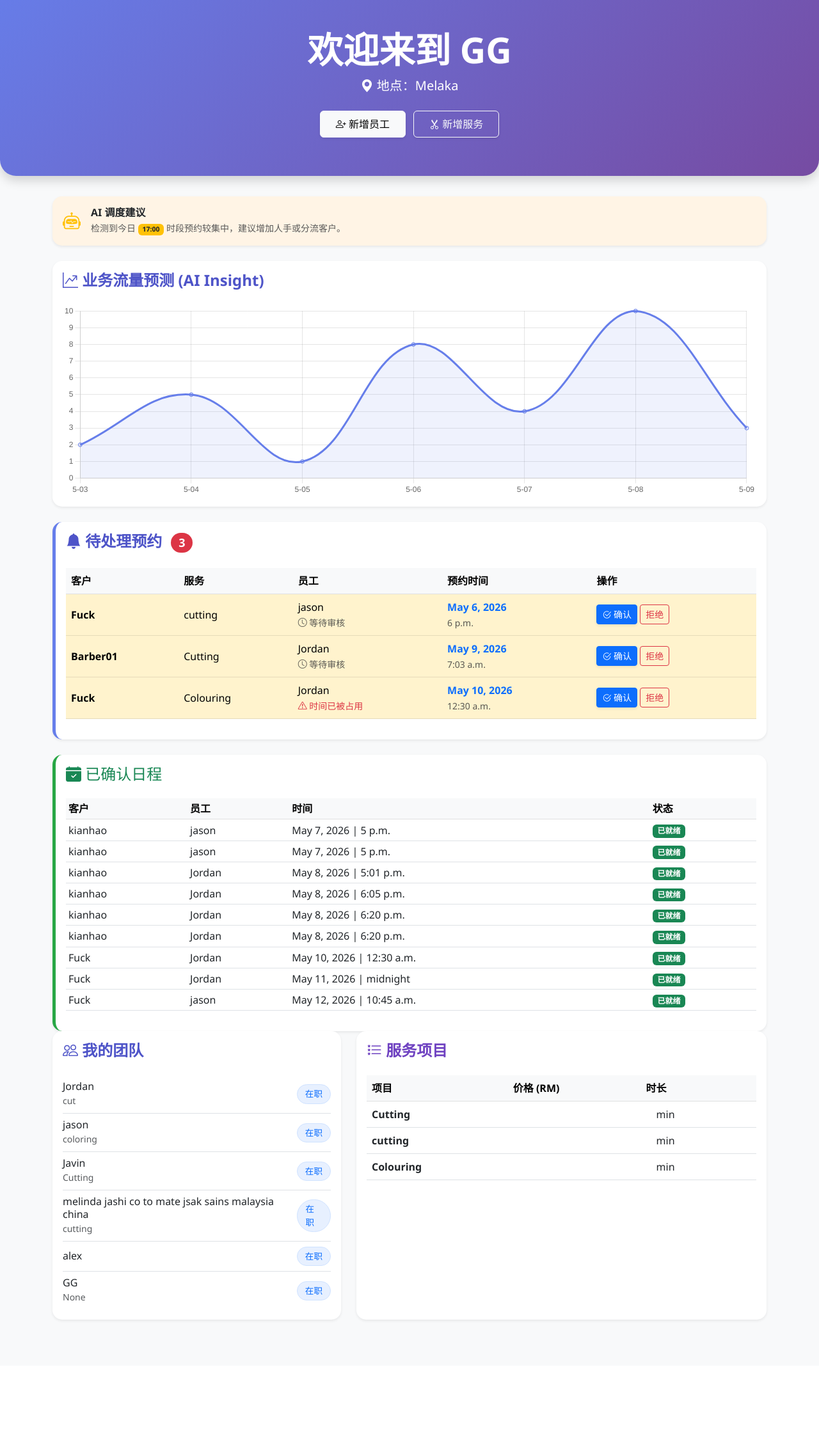
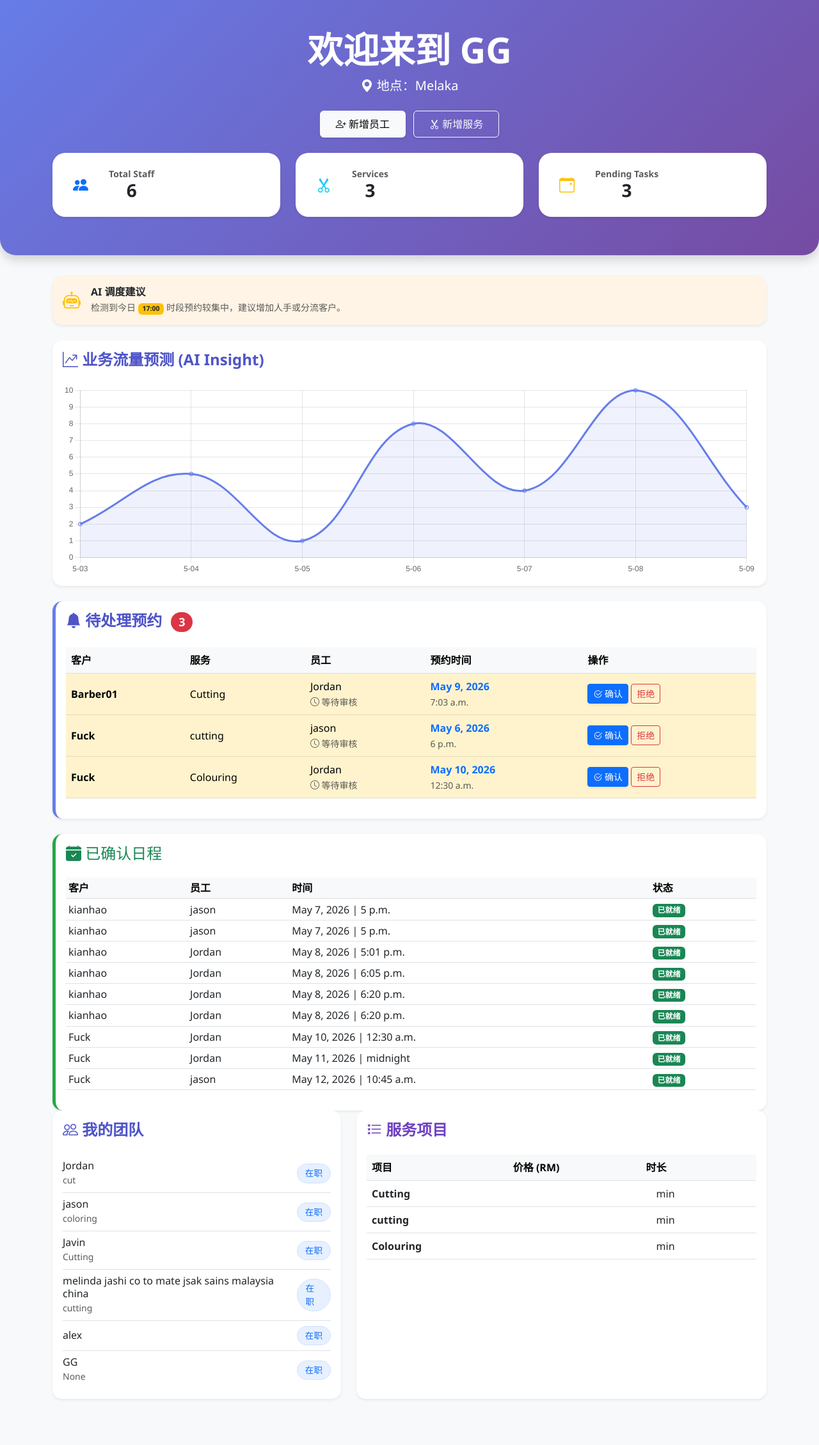
Before and after one commit to kh1683/AI-based-Online-Service-Booking-and-Scheduling-System, a Django app: page /services/dashboard/ in a window 1280 px wide. Shown: the part 56-2315 px from the top of the page at 64% size. Before the commit the page ends 2122 px from the top, so only its background shows below. Run offline with Django 5.2, Linux system fonts and the light colour scheme; a user stored in the database is signed in; data comes from the database, SQL or seed files in the repository; both versions use the stored data as it was after the commit.

Commit message:
validation for services booking

```diff
--- a/HairSalon/HairSalon/urls.py
+++ b/HairSalon/HairSalon/urls.py
@@ -17,11 +17,13 @@
 from django.contrib import admin
 from django.urls import path, include
 from django.shortcuts import redirect
+from django.views.generic.base import RedirectView
 
 urlpatterns = [
     path('admin/', admin.site.urls),
     path('services/', include('services.urls')),
     # 🚩 将根路径直接跳转到 dashboard
+    path('', RedirectView.as_view(url='/services/salon_list/', permanent=False)),
 
 
 ]
--- a/HairSalon/services/templates/services/base.html
+++ b/HairSalon/services/templates/services/base.html
@@ -73,7 +73,7 @@
                     {% else %}
                         <li><hr class="dropdown-divider"></li>
                         <li><h6 class="dropdown-header text-uppercase small fw-bold">Customer Portal</h6></li>
-                        <li><a class="dropdown-item" href="{% url 'my_booking' %}">
+                        <li><a class="dropdown-item" href="{% url 'my_bookings' %}">
                             <i class="bi bi-calendar-event me-2"></i> My Bookings
                         </a></li>
                         <li><a class="dropdown-item" href="{% url 'salon_list' %}">
@@ -103,6 +103,7 @@
     <div class="main-header shadow" style="padding-top: 100px; padding-bottom: 60px; background: linear-gradient(135deg, #667eea 0%, #764ba2 100%);">
         <div class="container text-center text-white">
             {% block header_content %}
+
                 {% endblock %}
         </div>
     </div>
--- a/HairSalon/services/templates/services/dashboard.html
+++ b/HairSalon/services/templates/services/dashboard.html
@@ -6,9 +6,54 @@
     <h1 class="display-4 fw-bold">欢迎来到 {{ salon.name }}</h1>
     <p class="lead"><i class="bi bi-geo-alt-fill"></i> 地点：{{ salon.location }}</p>
     <div class="mt-4">
-        <a href="{% url 'add_staff' %}" class="btn btn-light px-4 py-2 me-2 shadow-sm"><i class="bi bi-person-plus"></i> 新增员工</a>
-        <a href="{% url 'add_service' %}" class="btn btn-outline-light px-4 py-2 shadow-sm"><i class="bi bi-scissors"></i> 新增服务</a>
+        <a href="{% url 'manage_staff' %}" class="btn btn-light px-4 py-2 me-2 shadow-sm"><i class="bi bi-person-plus"></i> 新增员工</a>
+        <a href="{% url 'manage_services' %}" class="btn btn-outline-light px-4 py-2 shadow-sm"><i class="bi bi-scissors"></i> 新增服务</a>
     </div>
+    <div class="row g-4 mt-n4 mb-5">
+    </div>
+    <div class="row g-4 mt-n4">
+    <div class="col-md-4">
+        <div class="card border-0 shadow-sm bg-white p-3" style="border-radius: 20px;">
+            <div class="d-flex align-items-center">
+                <div class="icon-shape bg-primary-soft text-primary rounded-circle p-3 me-3">
+                    <i class="bi bi-people-fill fs-4"></i>
+                </div>
+                <div>
+                    <h6 class="text-muted mb-0 small uppercase fw-bold">Total Staff</h6>
+                    <h3 class="fw-bold mb-0">{{ staff_count }}</h3>
+                </div>
+            </div>
+        </div>
+    </div>
+
+    <div class="col-md-4">
+        <div class="card border-0 shadow-sm bg-white p-3" style="border-radius: 20px;">
+            <div class="d-flex align-items-center">
+                <div class="icon-shape bg-info-soft text-info rounded-circle p-3 me-3">
+                    <i class="bi bi-scissors fs-4"></i>
+                </div>
+                <div>
+                    <h6 class="text-muted mb-0 small uppercase fw-bold">Services</h6>
+                    <h3 class="fw-bold mb-0">{{ service_count }}</h3>
+                </div>
+            </div>
+        </div>
+    </div>
+
+    <div class="col-md-4">
+        <div class="card border-0 shadow-sm bg-white p-3" style="border-radius: 20px;">
+            <div class="d-flex align-items-center">
+                <div class="icon-shape bg-warning-soft text-warning rounded-circle p-3 me-3">
+                    <i class="bi bi-calendar-event fs-4"></i>
+                </div>
+                <div>
+                    <h6 class="text-muted mb-0 small uppercase fw-bold">Pending Tasks</h6>
+                    <h3 class="fw-bold mb-0">{{ pending_count }}</h3>
+                </div>
+            </div>
+        </div>
+    </div>
+</div>
 {% endblock %}
 
 
--- a/HairSalon/services/templates/services/salon_list.html
+++ b/HairSalon/services/templates/services/salon_list.html
@@ -23,8 +23,8 @@
                     <span class="badge bg-light text-primary border border-primary px-3">
                         <i class="bi bi-star-fill text-warning"></i> 4.9
                     </span>
-                    <a href="{% url 'create_booking' salon.id %}" class="btn btn-primary rounded-pill px-4">
-                        Book Now
+                    <a href="{% url 'salon_detail' salon.id %}" class="btn btn-primary rounded-pill px-4">
+                        View Services
                     </a>
                 </div>
             </div>
--- a/HairSalon/services/urls.py
+++ b/HairSalon/services/urls.py
@@ -1,14 +1,17 @@
 from django.urls import path, include
 from . import views
+from services import views
 
 urlpatterns = [
+    # 🚩 核心：这里是空字符串，代表根目录 http://127.0.0.1:8000/
+    path('', views.salon_list, name='home'),
     # 账号相关
     path('register/', views.register, name='register'),
     path('onboarding/', views.onboarding_choice, name='onboarding_choice'),
     path('accounts/', include('django.contrib.auth.urls')),
     path('dashboard/', views.salon_dashboard, name='dashboard'),
-    path('add-staff/', views.add_staff, name='add_staff'),
-    path('add-service/', views.add_service, name='add_service'),
+    # path('add-staff/', views.add_staff, name='add_staff'),
+    # path('add-service/', views.add_service, name='add_service'),
     path('manage-services/', views.manage_services, name='manage_services'),
     path('service/<int:service_id>/toggle/', views.toggle_service_status, name='toggle_service_status'),
     path('salon/<int:salon_id>/book/', views.create_booking, name='create_booking'),
@@ -16,8 +19,9 @@
     path('booking/<int:booking_id>/reject/', views.reject_booking, name='reject_booking'),
     path('my-schedule/', views.staff_schedule, name='staff_schedule'),
     path('create-salon/', views.create_salon, name='create_salon'),
-    path('salons/', views.salon_list, name='salon_list'),
+    path('salon_list/', views.salon_list, name='salon_list'),
     path('my-bookings/', views.my_bookings, name='my_bookings'),
     path('manage-staff/', views.manage_staff, name='manage_staff'),
     path('staff/<int:staff_id>/toggle/', views.toggle_staff_status, name='toggle_staff_status'),
+    path('salon/<int:salon_id>/', views.salon_detail, name='salon_detail'),
 ]
--- a/HairSalon/services/views.py
+++ b/HairSalon/services/views.py
@@ -9,6 +9,7 @@
 from django import forms
 from django.utils import timezone
 from django.contrib import messages
+from datetime import datetime,time
 
 @login_required
 def salon_dashboard(request):
@@ -22,6 +23,16 @@
         salon = Salon.objects.get(owner=request.user)
     except Salon.DoesNotExist:
         return redirect('')  # 之后我们再补这个创建页面
+
+
+    salon = get_object_or_404(Salon, owner=request.user)
+    staff_count = Staff.objects.filter(salon=salon, is_active=True).count()
+    service_count = Service.objects.filter(salon=salon, is_active=True).count()
+    # 🚩 1. 获取所有的待处理预约对象（给表格循环用）
+    pending_bookings_list = Booking.objects.filter(salon=salon, status='pending')
+
+    # 🚩 2. 获取数量（给紫色卡片显示数字用）
+    pending_count = pending_bookings_list.count()
 
     # 使用 related_name 轻松获取数据
     staffs = salon.staffs.all()
@@ -72,36 +83,41 @@
         # 🚩 重点：把图表数据传过去
         'chart_labels': chart_labels,
         'chart_data': chart_data,
+        #统计
+        'staff_count': staff_count,
+        'service_count': service_count,
+        'pending_bookings': pending_bookings_list,  # 🚩 传列表给表格循环
+        'pending_count': pending_count,
     })
 
-@login_required
-def add_staff(request):
-    salon = Salon.objects.get(owner=request.user)
-    if request.method == 'POST':
-        form = StaffForm(request.POST)
-        if form.is_valid():
-            staff = form.save(commit=False)
-            staff.salon = salon  # 🚩 自动将新员工绑定到当前店主的店铺
-            staff.save()
-            return redirect('dashboard')
-    else:
-        form = StaffForm()
-    return render(request, 'services/add_staff.html', {'form': form})
+# @login_required
+# def add_staff(request):
+#     salon = Salon.objects.get(owner=request.user)
+#     if request.method == 'POST':
+#         form = StaffForm(request.POST)
+#         if form.is_valid():
+#             staff = form.save(commit=False)
+#             staff.salon = salon  # 🚩 自动将新员工绑定到当前店主的店铺
+#             staff.save()
+#             return redirect('dashboard')
+#     else:
+#         form = StaffForm()
+#     return render(request, 'services/add_staff.html', {'form': form})
 
 
-@login_required
-def add_service(request):
-    salon = Salon.objects.get(owner=request.user)
-    if request.method == 'POST':
-        form = ServiceForm(request.POST)
-        if form.is_valid():
-            service = form.save(commit=False)
-            service.salon = salon  # 同样自动绑定当前店铺
-            service.save()
-            return redirect('dashboard')
-    else:
-        form = ServiceForm()
-    return render(request, 'services/add_service.html', {'form': form})
+# @login_required
+# def add_service(request):
+#     salon = Salon.objects.get(owner=request.user)
+#     if request.method == 'POST':
+#         form = ServiceForm(request.POST)
+#         if form.is_valid():
+#             service = form.save(commit=False)
+#             service.salon = salon  # 同样自动绑定当前店铺
+#             service.save()
+#             return redirect('dashboard')
+#     else:
+#         form = ServiceForm()
+#     return render(request, 'services/add_service.html', {'form': form})
 
 
 
@@ -110,11 +126,38 @@
     salon = Salon.objects.get(id=salon_id)
 
     if request.method == 'POST':
+        date_str = request.POST.get('booking_date') # 假设你的 input name 是这个
+        booking_date = datetime.strptime(date_str, '%Y-%m-%d').date()
+
         form = BookingForm(request.POST, salon=salon)
         if form.is_valid():
             booking = form.save(commit=False)
-            booking.salon = salon
-            booking.customer = request.user
+            # 获取当前大马时间
+            now = timezone.now()
+            today = now.date()
+            # 🚩 验证 1: 检查日期是否是过去
+            if booking.booking_date < timezone.now().date():
+                messages.error(request, "You cannot book a date in the past!")
+                form.fields['staff'].queryset = Staff.objects.filter(salon=salon, is_active=True)
+                form.fields['service'].queryset = Service.objects.filter(salon=salon)
+                return render(request, 'services/create_booking.html', {'form': form, 'salon': salon})
+
+            # 🚩 2. 营业时间拦截：10:00 - 19:00 (7 p.m.)
+            start_time = time(10, 0) # 10:00 AM
+            end_time = time(19, 0)   # 07:00 PM
+
+            if not (start_time <= booking.timeslot <= end_time):
+                messages.error(request, f"❌ 预约失败！该店营业时间为 10:00 AM - 07:00 PM。")
+                form.fields['staff'].queryset = Staff.objects.filter(salon=salon, is_active=True)
+                form.fields['service'].queryset = Service.objects.filter(salon=salon)
+                return render(request, 'services/create_booking.html', {'form': form, 'salon': salon})
+
+            # 🚩 3. 如果是今天，检查时间是否已经过了
+            if booking.booking_date == today and booking.timeslot < now.time():
+                messages.error(request, "❌ 这个时间点已经过去了，请选晚一点的时间。")
+                form.fields['staff'].queryset = Staff.objects.filter(salon=salon, is_active=True)
+                form.fields['service'].queryset = Service.objects.filter(salon=salon)
+                return render(request, 'services/create_booking.html', {'form': form, 'salon': salon})
 
             # 🚩 核心：自动冲突检测逻辑
             # 检查是否有【相同员工】在【相同日期】和【相同时间】已有【已确认】的预约
@@ -125,14 +168,12 @@
                 status='confirmed'
             ).exists()
 
-
             booking.salon = salon
             booking.customer = request.user # 绑定当前登录的客户
 
             if not conflict:
                 # 如果没有冲突，直接设为“已确认”，实现自动化
                 booking.status = 'confirmed'
-
                 # 可以加个成功消息 (需 import messages)
                 messages.success(request, 'Appointment booked successfully! We look forward to seeing you.')
             else:
@@ -145,7 +186,8 @@
 
 
     else:
-        form = BookingForm(salon=salon)
+        selected_service_id = request.GET.get('service')
+        form = BookingForm(salon=salon, initial={'service': selected_service_id})
         form.fields['staff'].queryset = Staff.objects.filter(salon=salon, is_active=True) # 🚩 只显示在职员工
         form.fields['service'].queryset = Service.objects.filter(salon=salon)
     return render(request, 'services/create_booking.html', {
@@ -256,6 +298,8 @@
             Staff.objects.create(salon=salon, name=name, role=role)
             messages.success(request, f'Staff {name} added successfully!')
             return redirect('manage_staff')
+        else:
+            messages.error(request, 'Please provide a staff name.')
 
     return render(request, 'services/manage_staff.html', {
         'staff_members': staff_members,
@@ -313,3 +357,15 @@
 
     # 🚩 4. 跳回管理页面
     return redirect('manage_services')
+
+def salon_detail(request, salon_id):
+    # 1. 找到这家店，找不到就报404
+    salon = get_object_or_404(Salon, id=salon_id)
+
+    # 2. 核心逻辑：只获取属于这家店 (salon=salon) 且 正在营业 (is_active=True) 的服务
+    services = Service.objects.filter(salon=salon, is_active=True)
+
+    return render(request, 'services/salon_detail.html', {
+        'salon': salon,
+        'services': services
+    })
```
Also changed, not shown: HairSalon/HairSalon/settings.py (+11 -1 lines), HairSalon/services/templates/services/salon_detail.html (added, +74 -0 lines), HairSalon/db.sqlite3.
